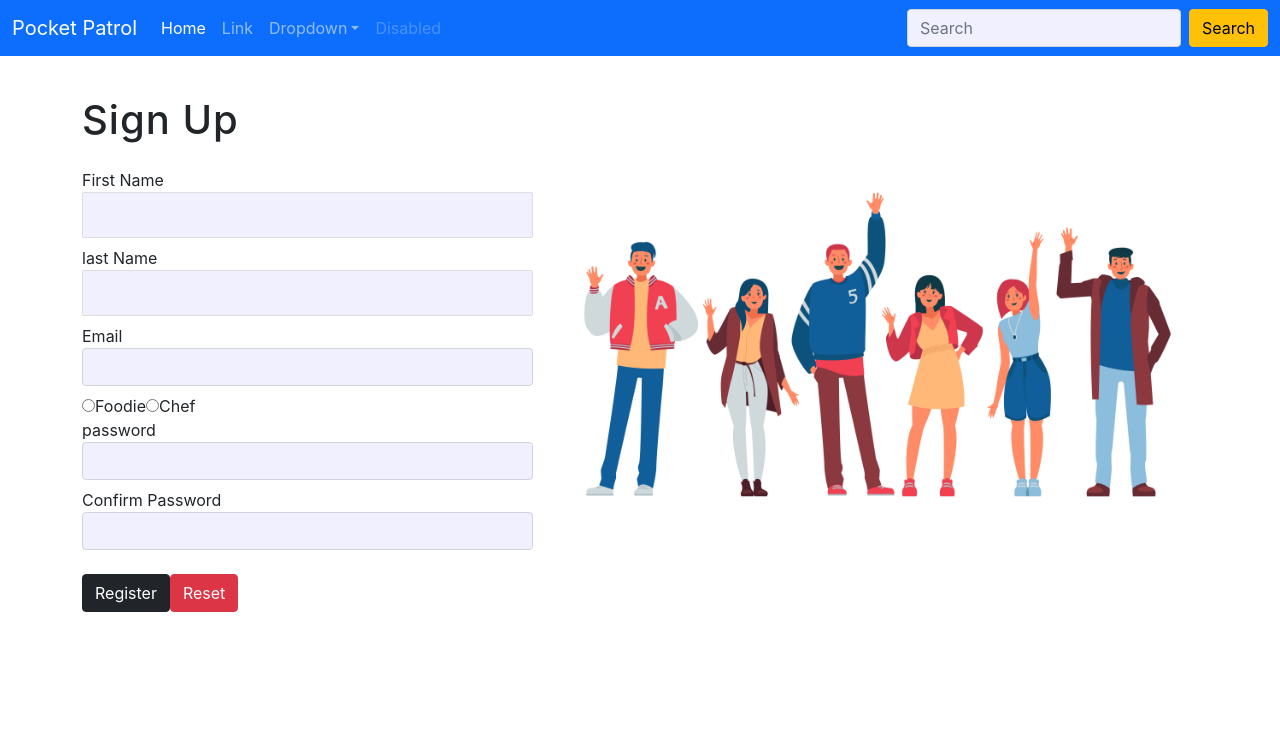
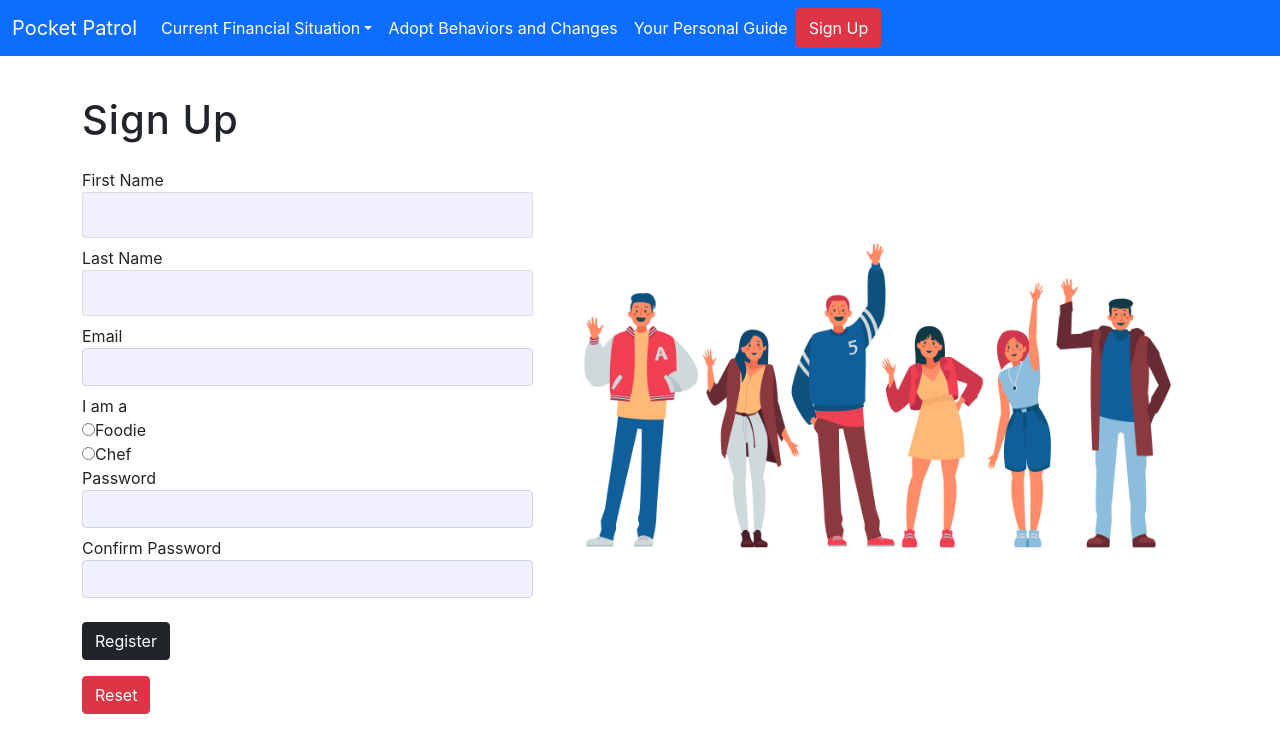
Before and after one commit to yparam98/fintech-frontend, a React (Create React App) app: page / in a window 1280 px wide. Shown: the top 752 px of the page. Built offline with nearby package versions, Linux system fonts and the light colour scheme; the HTML template or start-up script is replaced by a standard one.

Commit message:
Updated Signup Pageand Navbar

```diff
--- a/src/components/Formik/Signup.jsx
+++ b/src/components/Formik/Signup.jsx
@@ -44,22 +44,37 @@ export const Signup = () => {
           <h1 className="my-4 font-weight-bold .display-4">Sign Up</h1>
           <Form>
             <TextField label="First Name" name="firstName" type="text" />
-            <TextField label="last Name" name="lastName" type="text" />
+            <TextField label="Last Name" name="lastName" type="text" />
             <TextField label="Email" name="email" type="email" />
             <div role="group" aria-labelledby="my-radio-group">
+            <table>
+            <label>
+            I am a
+            </label>
+            <tr>
             <label>
               <Field classname="form-check-input" type="radio" name="role" value="foodie"/>
               Foodie
             </label>
+            </tr>
+            <tr>
             <label>
               <Field classname="form-check-input" type="radio" name="role" value="chef" />
               Chef
             </label>
+            </tr>
+            </table>
           </div>
-            <TextField label="password" name="password" type="password" />
+            <TextField label="Password" name="Password" type="password" />
             <TextField label="Confirm Password" name="confirmPassword" type="password" />
+            <row>
+            <tr>
             <button className="btn btn-dark mt-3" type="submit">Register</button>
+            </tr>
+            <tr>
             <button className="btn btn-danger mt-3 ml-3" type="reset">Reset</button>
+            </tr>
+            </row>
           </Form>
         </div>
       )}
--- a/src/components/navbar/Navbar.jsx
+++ b/src/components/navbar/Navbar.jsx
@@ -11,31 +11,25 @@ function Navbar() {
                     </button>
                     <div class="collapse navbar-collapse" id="navbarSupportedContent">
                         <ul class="navbar-nav me-auto mb-2 mb-lg-0">
-                            <li class="nav-item">
-                                <a class="nav-link active" aria-current="page" href="/#">Home</a>
-                            </li>
-                            <li class="nav-item">
-                                <a class="nav-link" href="/#">Link</a>
-                            </li>
-                            <li class="nav-item dropdown">
-                                <a class="nav-link dropdown-toggle" href="/#" id="navbarDropdown" role="button" data-bs-toggle="dropdown" aria-expanded="false">
-                                    Dropdown
+                        <li class="nav-item dropdown">
+                                <a class="nav-link dropdown-toggle active" href="/#" id="navbarDropdown" role="button" data-bs-toggle="dropdown" aria-expanded="false">
+                                    Current Financial Situation
                                 </a>
                                 <ul class="dropdown-menu" aria-labelledby="navbarDropdown">
-                                    <li><a class="dropdown-item" href="/#">Action</a></li>
-                                    <li><a class="dropdown-item" href="/#">Another action</a></li>
-                                    <li><hr class="dropdown-divider"/></li>
-                                    <li><a class="dropdown-item" href="/#">Something else here</a></li>
+                                    <li><a class="dropdown-item" href="/#">Dinner’s Choice</a></li>
+                                    <li><a class="dropdown-item" href="/#">Monthly Expenditure Action</a></li>
+
                                 </ul>
                             </li>
                             <li class="nav-item">
-                                <a class="nav-link disabled" href="/#" tabindex="-1" aria-disabled="true">Disabled</a>
+                                <a class="nav-link active" aria-current="page" href="/#">Adopt Behaviors and Changes</a>
                             </li>
-                        </ul>
-                        <form class="d-flex">
-                            <input class="form-control me-2" type="search" placeholder="Search" aria-label="Search"/>
-                            <button class="btn btn-warning" type="submit">Search</button>
-                        </form>
+                            <li class="nav-item">
+                                <a class="nav-link active" href="/#">Your Personal Guide </a>
+                            </li>
+                            <span style={{ flex: 1 }} />
+                            <button  type="button" class="btn btn-danger float-right">Sign Up</button>
+                              </ul>
                     </div>
                 </div>
             </nav>
```
Also changed, not shown: 2 other files (tests, documents, lock files or other folders).
